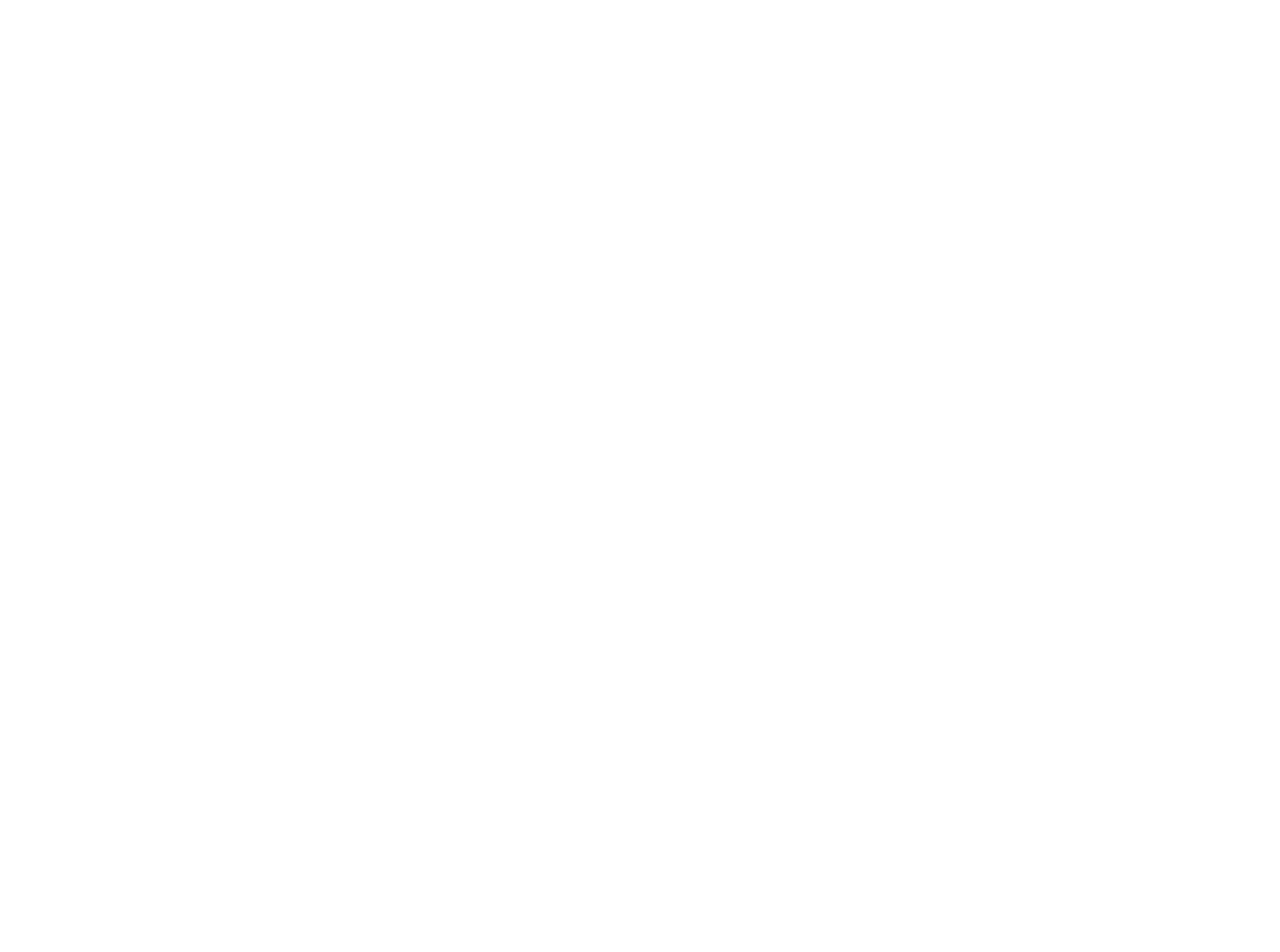
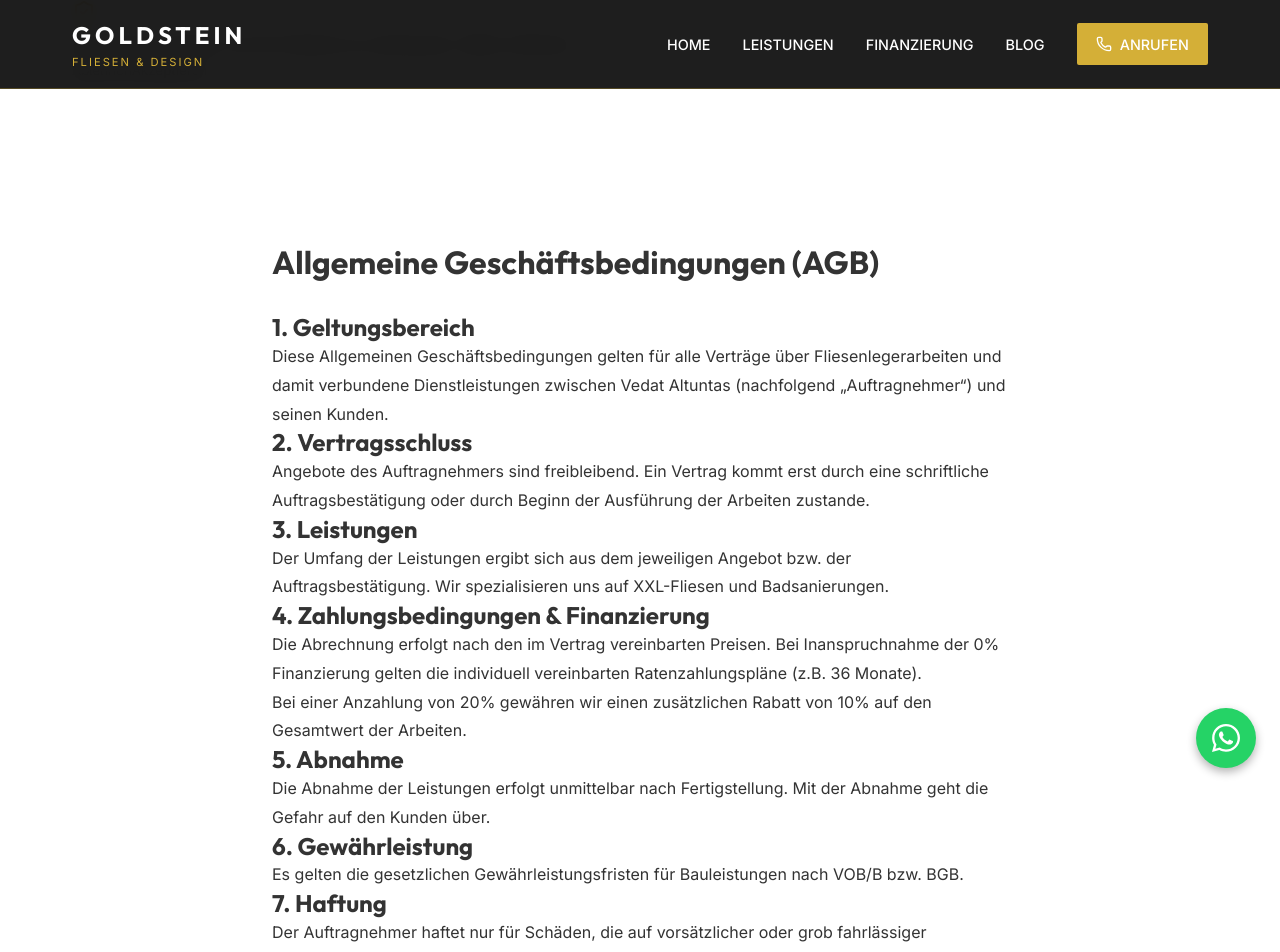
Before and after one commit to bulutone/Goldstein-fliesen, a React (Vite) app: page /agb in a window 1280 px wide. Before the commit this address had no page. Shown: the top 952 px of the page. Before the commit the page ends 800 px from the top, so only its background shows below. Built offline with nearby package versions, Linux system fonts and the light colour scheme.

Commit message:
Implement GDPR compliance: Datenschutz, AGB, and Cookie Banner

```diff
--- /dev/null
+++ b/src/AGB.jsx
@@ -0,0 +1,38 @@
+import React from 'react';
+
+const AGB = () => {
+    return (
+        <div className="section" style={{ paddingTop: '10rem' }}>
+            <div className="container" style={{ maxWidth: '800px', lineHeight: '1.8' }}>
+                <h1 style={{ marginBottom: '2rem' }}>Allgemeine Geschäftsbedingungen (AGB)</h1>
+
+                <h2>1. Geltungsbereich</h2>
+                <p>Diese Allgemeinen Geschäftsbedingungen gelten für alle Verträge über Fliesenlegerarbeiten und damit verbundene Dienstleistungen zwischen Vedat Altuntas (nachfolgend „Auftragnehmer“) und seinen Kunden.</p>
+
+                <h2>2. Vertragsschluss</h2>
+                <p>Angebote des Auftragnehmers sind freibleibend. Ein Vertrag kommt erst durch eine schriftliche Auftragsbestätigung oder durch Beginn der Ausführung der Arbeiten zustande.</p>
+
+                <h2>3. Leistungen</h2>
+                <p>Der Umfang der Leistungen ergibt sich aus dem jeweiligen Angebot bzw. der Auftragsbestätigung. Wir spezialisieren uns auf XXL-Fliesen und Badsanierungen.</p>
+
+                <h2>4. Zahlungsbedingungen & Finanzierung</h2>
+                <p>Die Abrechnung erfolgt nach den im Vertrag vereinbarten Preisen. Bei Inanspruchnahme der 0% Finanzierung gelten die individuell vereinbarten Ratenzahlungspläne (z.B. 36 Monate).</p>
+                <p>Bei einer Anzahlung von 20% gewähren wir einen zusätzlichen Rabatt von 10% auf den Gesamtwert der Arbeiten.</p>
+
+                <h2>5. Abnahme</h2>
+                <p>Die Abnahme der Leistungen erfolgt unmittelbar nach Fertigstellung. Mit der Abnahme geht die Gefahr auf den Kunden über.</p>
+
+                <h2>6. Gewährleistung</h2>
+                <p>Es gelten die gesetzlichen Gewährleistungsfristen für Bauleistungen nach VOB/B bzw. BGB.</p>
+
+                <h2>7. Haftung</h2>
+                <p>Der Auftragnehmer haftet nur für Schäden, die auf vorsätzlicher oder grob fahrlässiger Pflichtverletzung beruhen.</p>
+
+                <h2>8. Gerichtsstand</h2>
+                <p>Erfüllungsort und Gerichtsstand für alle Streitigkeiten ist Mainz, sofern gesetzlich zulässig.</p>
+            </div>
+        </div>
+    );
+};
+
+export default AGB;
--- a/src/App.jsx
+++ b/src/App.jsx
@@ -1,7 +1,9 @@
 import React, { useState, useEffect } from 'react';
 import { BrowserRouter as Router, Routes, Route, Link, Outlet, useLocation } from 'react-router-dom';
 import Impressum from './Impressum';
-import { Phone, MessageCircle, ChevronRight, Calendar, User } from 'lucide-react';
+import Datenschutz from './Datenschutz';
+import AGB from './AGB';
+import { Phone, MessageCircle, ChevronRight, Calendar, User, ShieldCheck } from 'lucide-react';
 
 const GALLERY_GROUPS = {
   after: [
@@ -137,6 +139,8 @@ const Layout = () => {
             <h4>Quick Links</h4>
             <Link to="/">Home</Link>
             <Link to="/impressum">Impressum</Link>
+            <Link to="/datenschutz">Datenschutz</Link>
+            <Link to="/agb">AGB</Link>
           </div>
           <div className="footer-contact">
             <h4>Kontakt</h4>
@@ -592,13 +596,49 @@ const BlogPost = () => (
   </div>
 );
 
+const CookieBanner = () => {
+  const [showBanner, setShowBanner] = useState(false);
+
+  useEffect(() => {
+    const consent = localStorage.getItem('cookie-consent');
+    if (!consent) {
+      setShowBanner(true);
+    }
+  }, []);
+
+  const handleConsent = (type) => {
+    localStorage.setItem('cookie-consent', type);
+    setShowBanner(false);
+  };
+
+  if (!showBanner) return null;
+
+  return (
+    <div className="cookie-banner">
+      <div className="container cookie-content">
+        <div className="cookie-text">
+          <ShieldCheck className="text-accent" size={24} />
+          <p>Wir nutzen Cookies, um Ihr Erlebnis zu verbessern. <Link to="/datenschutz">Mehr erfahren</Link></p>
+        </div>
+        <div className="cookie-btns">
+          <button onClick={() => handleConsent('rejected')} className="btn-cookie-reject">Ablehnen</button>
+          <button onClick={() => handleConsent('accepted')} className="btn-cookie-accept">Akzeptieren</button>
+        </div>
+      </div>
+    </div>
+  );
+};
+
 function App() {
   return (
     <Router>
+      <CookieBanner />
       <Routes>
         <Route element={<Layout />}>
           <Route path="/" element={<LandingPage />} />
           <Route path="/impressum" element={<Impressum />} />
+          <Route path="/datenschutz" element={<Datenschutz />} />
+          <Route path="/agb" element={<AGB />} />
           <Route path="/blog/trends-2026" element={<BlogPost />} />
         </Route>
       </Routes>
--- /dev/null
+++ b/src/Datenschutz.jsx
@@ -0,0 +1,47 @@
+import React from 'react';
+
+const Datenschutz = () => {
+    return (
+        <div className="section" style={{ paddingTop: '10rem' }}>
+            <div className="container" style={{ maxWidth: '800px', lineHeight: '1.8' }}>
+                <h1 style={{ marginBottom: '2rem' }}>Datenschutzerklärung</h1>
+
+                <h2>1. Datenschutz auf einen Blick</h2>
+                <h3>Allgemeine Hinweise</h3>
+                <p>Die folgenden Hinweise geben einen einfachen Überblick darüber, was mit Ihren personenbezogenen Daten passiert, wenn Sie diese Website besuchen. Personenbezogene Daten sind alle Daten, mit denen Sie persönlich identifiziert werden können.</p>
+
+                <h2>2. Hosting</h2>
+                <p>Wir hosten die Inhalte unserer Website bei folgendem Anbieter:</p>
+                <p><strong>Externes Hosting</strong><br />
+                    Diese Website wird extern gehostet. Die personenbezogenen Daten, die auf dieser Website erfasst werden, werden auf den Servern des Hosters gespeichert. Hierbei kann es sich v. a. um IP-Adressen, Kontaktanfragen, Meta- und Kommunikationsdaten, Webseitenzugriffe und sonstige Daten, die über eine Website generiert werden, handeln.</p>
+
+                <h2>3. Allgemeine Hinweise und Pflichtinformationen</h2>
+                <h3>Datenschutz</h3>
+                <p>Die Betreiber dieser Seiten nehmen den Schutz Ihrer persönlichen Daten sehr ernst. Wir behandeln Ihre personenbezogenen Daten vertraulich und entsprechend den gesetzlichen Datenschutzvorschriften sowie dieser Datenschutzerklärung.</p>
+
+                <h3>Verantwortliche Stelle</h3>
+                <p>Die verantwortliche Stelle für die Datenverarbeitung auf dieser Website ist:</p>
+                <p>Vedat Altuntas<br />
+                    Moritz Straße 59<br />
+                    55130 Mainz</p>
+                <p>Telefon: 0160 1849355<br />
+                    E-Mail: info@goldstein-fliesen.de</p>
+
+                <h2>4. Datenerfassung auf dieser Website</h2>
+                <h3>Cookies</h3>
+                <p>Unsere Internetseiten verwenden so genannte „Cookies“. Cookies sind kleine Datensätze und richten auf Ihrem Endgerät keinen Schaden an. Sie werden entweder vorübergehend für die Dauer einer Sitzung (Session-Cookies) oder dauerhaft (permanente Cookies) auf Ihrem Endgerät gespeichert.</p>
+
+                <h3>Kontaktformular / WhatsApp</h3>
+                <p>Wenn Sie uns per Kontaktformular oder WhatsApp Anfragen zukommen lassen, werden Ihre Angaben aus dem Anfrageformular inklusive der von Ihnen dort angegebenen Kontaktdaten zwecks Bearbeitung der Anfrage und für den Fall von Anschlussfragen bei uns gespeichert.</p>
+
+                <h2>5. Analyse-Tools und Werbung</h2>
+                <p>Wir nutzen auf dieser Website ggf. Google Tag Manager oder Google Analytics. Diese Dienste werden erst nach Ihrer ausdrücklichen Zustimmung (Cookie-Banner) aktiviert.</p>
+
+                <h2>6. Ihre Rechte</h2>
+                <p>Sie haben jederzeit das Recht, unentgeltlich Auskunft über Herkunft, Empfänger und Zweck Ihrer gespeicherten personenbezogenen Daten zu erhalten. Sie haben außerdem ein Recht, die Berichtigung oder Löschung dieser Daten zu verlangen.</p>
+            </div>
+        </div>
+    );
+};
+
+export default Datenschutz;
```
Also changed, not shown: 3 other files (tests, documents, lock files or other folders).
